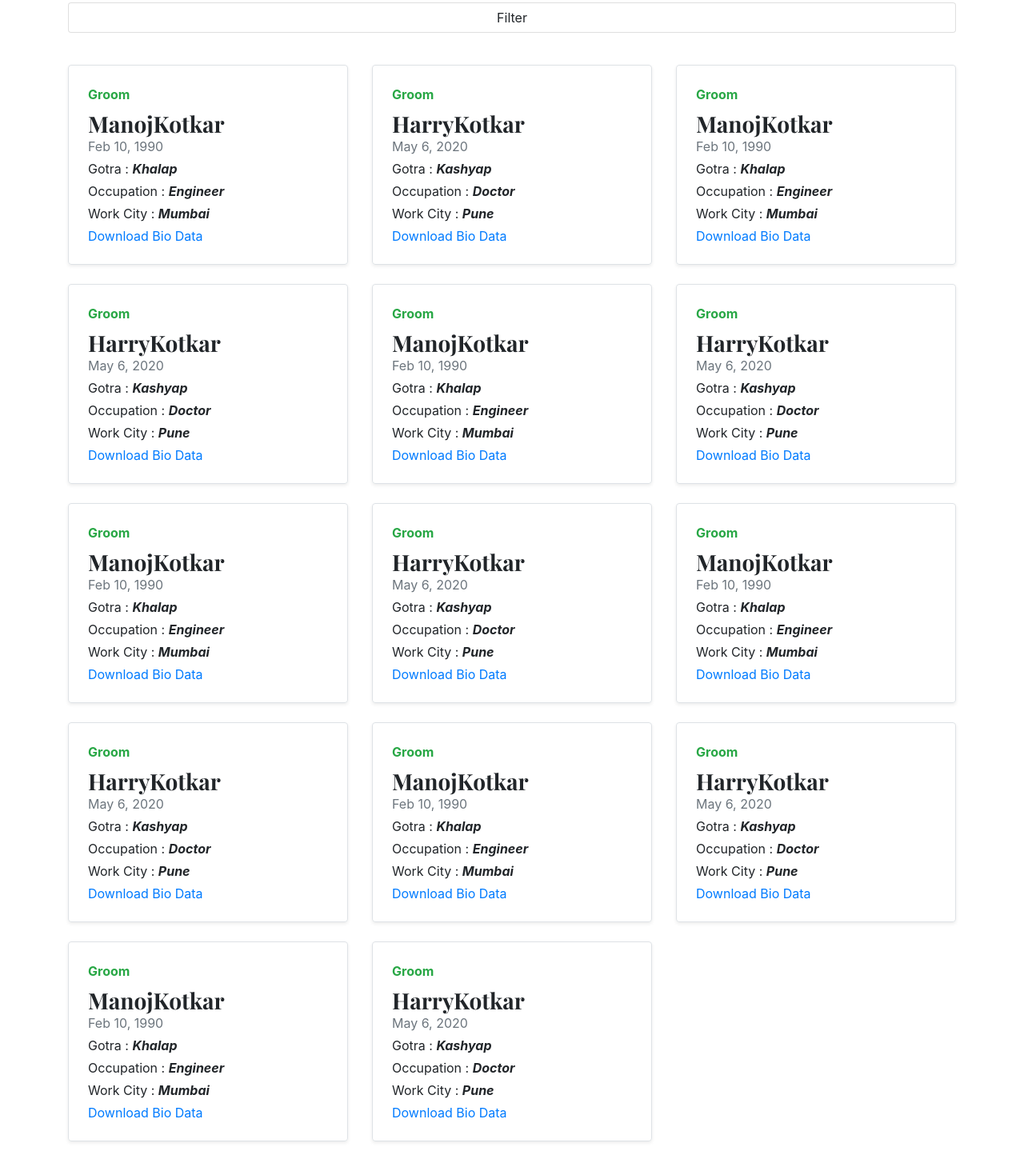
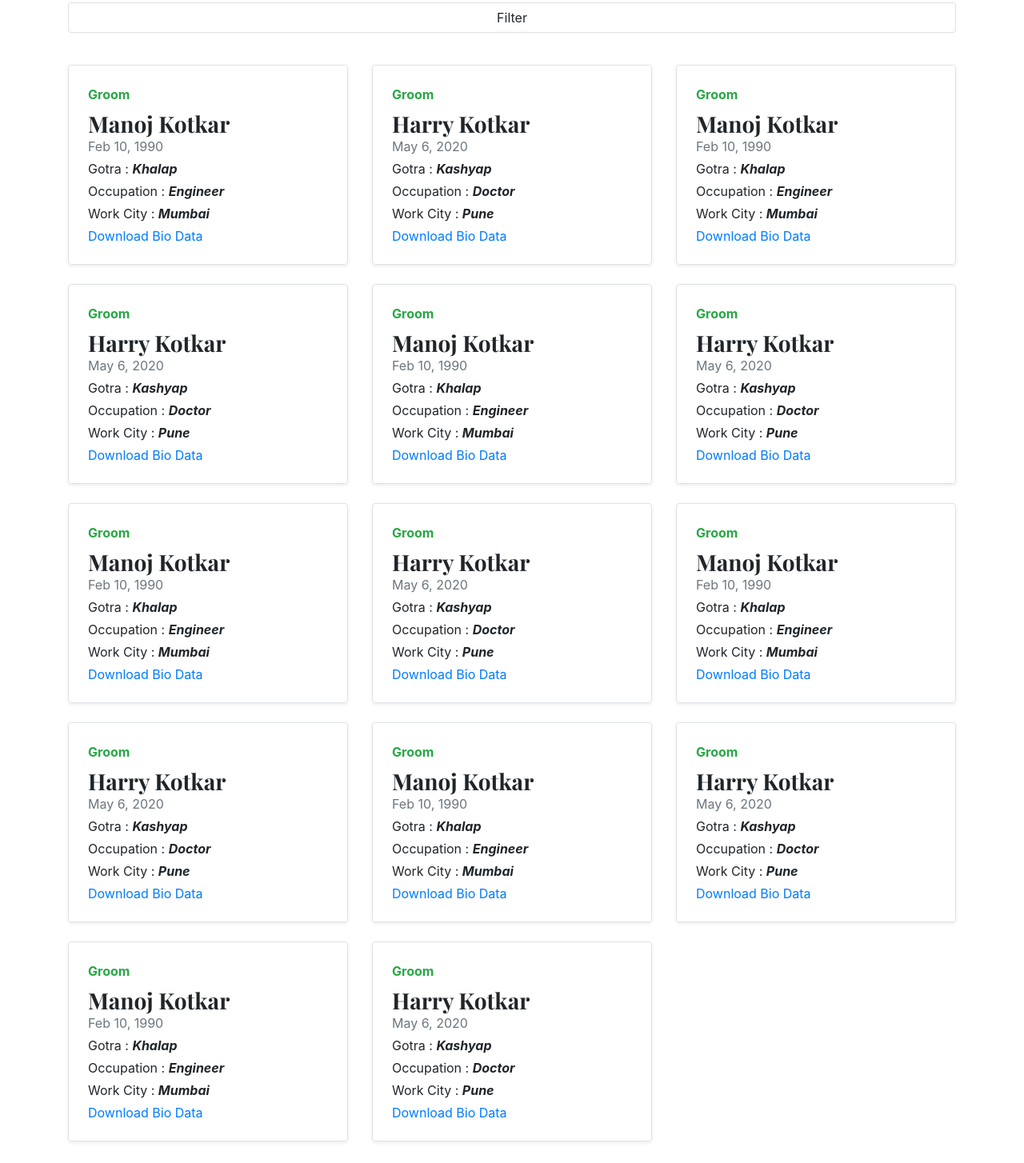
Before and after one commit to kotkar321/matrimony, a plain HTML site: page grooms.html in a window 1280 px wide. Shown: the part 382-1836 px from the top of the page at 80% size. Drawn offline with nearby package versions, Linux system fonts and the light colour scheme.

Commit message:
Update grooms.html

```diff
--- a/grooms.html
+++ b/grooms.html
@@ -36,20 +36,20 @@
 
 			<!-- Grooms Data -->
 			<div class="row mb-2" >
-				<div class='col-md-4 Mumbai Khalap Engineer all'><div class='row no-gutters border rounded overflow-hidden flex-md-row mb-4 shadow-sm h-md-250 position-relative'><div class='col p-4 d-flex flex-column position-static'><strong class='d-inline-block mb-2 text-success'>Groom</strong><h3 class='mb-0'>ManojKotkar</h3><div class='mb-1 text-muted'>Feb 10, 1990</div><div class='mb-1'>Gotra : <b><i>Khalap</i></b> </div><div class='mb-1'>Occupation : <b><i>Engineer</i></b></div><div class='mb-1'>Work City : <b><i>Mumbai </i></b></div><a href='{{URL}}' class='stretched-link'>Download Bio Data</a></div></div></div>
-				<div class='col-md-4 Pune Kashyap Doctor all'><div class='row no-gutters border rounded overflow-hidden flex-md-row mb-4 shadow-sm h-md-250 position-relative'><div class='col p-4 d-flex flex-column position-static'><strong class='d-inline-block mb-2 text-success'>Groom</strong><h3 class='mb-0'>HarryKotkar</h3><div class='mb-1 text-muted'>May 6, 2020</div><div class='mb-1'>Gotra : <b><i>Kashyap</i></b> </div><div class='mb-1'>Occupation : <b><i>Doctor</i></b></div><div class='mb-1'>Work City : <b><i>Pune </i></b></div><a href='{{URL}}' class='stretched-link'>Download Bio Data</a></div></div></div>
-				<div class='col-md-4 Mumbai Khalap Engineer all'><div class='row no-gutters border rounded overflow-hidden flex-md-row mb-4 shadow-sm h-md-250 position-relative'><div class='col p-4 d-flex flex-column position-static'><strong class='d-inline-block mb-2 text-success'>Groom</strong><h3 class='mb-0'>ManojKotkar</h3><div class='mb-1 text-muted'>Feb 10, 1990</div><div class='mb-1'>Gotra : <b><i>Khalap</i></b> </div><div class='mb-1'>Occupation : <b><i>Engineer</i></b></div><div class='mb-1'>Work City : <b><i>Mumbai </i></b></div><a href='{{URL}}' class='stretched-link'>Download Bio Data</a></div></div></div>
-				<div class='col-md-4 Pune Kashyap Doctor all'><div class='row no-gutters border rounded overflow-hidden flex-md-row mb-4 shadow-sm h-md-250 position-relative'><div class='col p-4 d-flex flex-column position-static'><strong class='d-inline-block mb-2 text-success'>Groom</strong><h3 class='mb-0'>HarryKotkar</h3><div class='mb-1 text-muted'>May 6, 2020</div><div class='mb-1'>Gotra : <b><i>Kashyap</i></b> </div><div class='mb-1'>Occupation : <b><i>Doctor</i></b></div><div class='mb-1'>Work City : <b><i>Pune </i></b></div><a href='{{URL}}' class='stretched-link'>Download Bio Data</a></div></div></div>
-				<div class='col-md-4 Mumbai Khalap Engineer all'><div class='row no-gutters border rounded overflow-hidden flex-md-row mb-4 shadow-sm h-md-250 position-relative'><div class='col p-4 d-flex flex-column position-static'><strong class='d-inline-block mb-2 text-success'>Groom</strong><h3 class='mb-0'>ManojKotkar</h3><div class='mb-1 text-muted'>Feb 10, 1990</div><div class='mb-1'>Gotra : <b><i>Khalap</i></b> </div><div class='mb-1'>Occupation : <b><i>Engineer</i></b></div><div class='mb-1'>Work City : <b><i>Mumbai </i></b></div><a href='{{URL}}' class='stretched-link'>Download Bio Data</a></div></div></div>
-				<div class='col-md-4 Pune Kashyap Doctor all'><div class='row no-gutters border rounded overflow-hidden flex-md-row mb-4 shadow-sm h-md-250 position-relative'><div class='col p-4 d-flex flex-column position-static'><strong class='d-inline-block mb-2 text-success'>Groom</strong><h3 class='mb-0'>HarryKotkar</h3><div class='mb-1 text-muted'>May 6, 2020</div><div class='mb-1'>Gotra : <b><i>Kashyap</i></b> </div><div class='mb-1'>Occupation : <b><i>Doctor</i></b></div><div class='mb-1'>Work City : <b><i>Pune </i></b></div><a href='{{URL}}' class='stretched-link'>Download Bio Data</a></div></div></div>
-				<div class='col-md-4 Mumbai Khalap Engineer all'><div class='row no-gutters border rounded overflow-hidden flex-md-row mb-4 shadow-sm h-md-250 position-relative'><div class='col p-4 d-flex flex-column position-static'><strong class='d-inline-block mb-2 text-success'>Groom</strong><h3 class='mb-0'>ManojKotkar</h3><div class='mb-1 text-muted'>Feb 10, 1990</div><div class='mb-1'>Gotra : <b><i>Khalap</i></b> </div><div class='mb-1'>Occupation : <b><i>Engineer</i></b></div><div class='mb-1'>Work City : <b><i>Mumbai </i></b></div><a href='{{URL}}' class='stretched-link'>Download Bio Data</a></div></div></div>
-				<div class='col-md-4 Pune Kashyap Doctor all'><div class='row no-gutters border rounded overflow-hidden flex-md-row mb-4 shadow-sm h-md-250 position-relative'><div class='col p-4 d-flex flex-column position-static'><strong class='d-inline-block mb-2 text-success'>Groom</strong><h3 class='mb-0'>HarryKotkar</h3><div class='mb-1 text-muted'>May 6, 2020</div><div class='mb-1'>Gotra : <b><i>Kashyap</i></b> </div><div class='mb-1'>Occupation : <b><i>Doctor</i></b></div><div class='mb-1'>Work City : <b><i>Pune </i></b></div><a href='{{URL}}' class='stretched-link'>Download Bio Data</a></div></div></div>
-				<div class='col-md-4 Mumbai Khalap Engineer all'><div class='row no-gutters border rounded overflow-hidden flex-md-row mb-4 shadow-sm h-md-250 position-relative'><div class='col p-4 d-flex flex-column position-static'><strong class='d-inline-block mb-2 text-success'>Groom</strong><h3 class='mb-0'>ManojKotkar</h3><div class='mb-1 text-muted'>Feb 10, 1990</div><div class='mb-1'>Gotra : <b><i>Khalap</i></b> </div><div class='mb-1'>Occupation : <b><i>Engineer</i></b></div><div class='mb-1'>Work City : <b><i>Mumbai </i></b></div><a href='{{URL}}' class='stretched-link'>Download Bio Data</a></div></div></div>
-				<div class='col-md-4 Pune Kashyap Doctor all'><div class='row no-gutters border rounded overflow-hidden flex-md-row mb-4 shadow-sm h-md-250 position-relative'><div class='col p-4 d-flex flex-column position-static'><strong class='d-inline-block mb-2 text-success'>Groom</strong><h3 class='mb-0'>HarryKotkar</h3><div class='mb-1 text-muted'>May 6, 2020</div><div class='mb-1'>Gotra : <b><i>Kashyap</i></b> </div><div class='mb-1'>Occupation : <b><i>Doctor</i></b></div><div class='mb-1'>Work City : <b><i>Pune </i></b></div><a href='{{URL}}' class='stretched-link'>Download Bio Data</a></div></div></div>
-				<div class='col-md-4 Mumbai Khalap Engineer all'><div class='row no-gutters border rounded overflow-hidden flex-md-row mb-4 shadow-sm h-md-250 position-relative'><div class='col p-4 d-flex flex-column position-static'><strong class='d-inline-block mb-2 text-success'>Groom</strong><h3 class='mb-0'>ManojKotkar</h3><div class='mb-1 text-muted'>Feb 10, 1990</div><div class='mb-1'>Gotra : <b><i>Khalap</i></b> </div><div class='mb-1'>Occupation : <b><i>Engineer</i></b></div><div class='mb-1'>Work City : <b><i>Mumbai </i></b></div><a href='{{URL}}' class='stretched-link'>Download Bio Data</a></div></div></div>
-				<div class='col-md-4 Pune Kashyap Doctor all'><div class='row no-gutters border rounded overflow-hidden flex-md-row mb-4 shadow-sm h-md-250 position-relative'><div class='col p-4 d-flex flex-column position-static'><strong class='d-inline-block mb-2 text-success'>Groom</strong><h3 class='mb-0'>HarryKotkar</h3><div class='mb-1 text-muted'>May 6, 2020</div><div class='mb-1'>Gotra : <b><i>Kashyap</i></b> </div><div class='mb-1'>Occupation : <b><i>Doctor</i></b></div><div class='mb-1'>Work City : <b><i>Pune </i></b></div><a href='{{URL}}' class='stretched-link'>Download Bio Data</a></div></div></div>
-				<div class='col-md-4 Mumbai Khalap Engineer all'><div class='row no-gutters border rounded overflow-hidden flex-md-row mb-4 shadow-sm h-md-250 position-relative'><div class='col p-4 d-flex flex-column position-static'><strong class='d-inline-block mb-2 text-success'>Groom</strong><h3 class='mb-0'>ManojKotkar</h3><div class='mb-1 text-muted'>Feb 10, 1990</div><div class='mb-1'>Gotra : <b><i>Khalap</i></b> </div><div class='mb-1'>Occupation : <b><i>Engineer</i></b></div><div class='mb-1'>Work City : <b><i>Mumbai </i></b></div><a href='{{URL}}' class='stretched-link'>Download Bio Data</a></div></div></div>
-				<div class='col-md-4 Pune Kashyap Doctor all'><div class='row no-gutters border rounded overflow-hidden flex-md-row mb-4 shadow-sm h-md-250 position-relative'><div class='col p-4 d-flex flex-column position-static'><strong class='d-inline-block mb-2 text-success'>Groom</strong><h3 class='mb-0'>HarryKotkar</h3><div class='mb-1 text-muted'>May 6, 2020</div><div class='mb-1'>Gotra : <b><i>Kashyap</i></b> </div><div class='mb-1'>Occupation : <b><i>Doctor</i></b></div><div class='mb-1'>Work City : <b><i>Pune </i></b></div><a href='{{URL}}' class='stretched-link'>Download Bio Data</a></div></div></div>
+				<div class='col-md-4 Mumbai Khalap Engineer all'><div class='row no-gutters border rounded overflow-hidden flex-md-row mb-4 shadow-sm h-md-250 position-relative'><div class='col p-4 d-flex flex-column position-static'><strong class='d-inline-block mb-2 text-success'>Groom</strong><h3 class='mb-0'>Manoj Kotkar</h3><div class='mb-1 text-muted'>Feb 10, 1990</div><div class='mb-1'>Gotra : <b><i>Khalap</i></b> </div><div class='mb-1'>Occupation : <b><i>Engineer</i></b></div><div class='mb-1'>Work City : <b><i>Mumbai </i></b></div><a href='#' class='stretched-link'>Download Bio Data</a></div></div></div>
+				<div class='col-md-4 Pune Kashyap Doctor all'><div class='row no-gutters border rounded overflow-hidden flex-md-row mb-4 shadow-sm h-md-250 position-relative'><div class='col p-4 d-flex flex-column position-static'><strong class='d-inline-block mb-2 text-success'>Groom</strong><h3 class='mb-0'>Harry Kotkar</h3><div class='mb-1 text-muted'>May 6, 2020</div><div class='mb-1'>Gotra : <b><i>Kashyap</i></b> </div><div class='mb-1'>Occupation : <b><i>Doctor</i></b></div><div class='mb-1'>Work City : <b><i>Pune </i></b></div><a href='#' class='stretched-link'>Download Bio Data</a></div></div></div>
+				<div class='col-md-4 Mumbai Khalap Engineer all'><div class='row no-gutters border rounded overflow-hidden flex-md-row mb-4 shadow-sm h-md-250 position-relative'><div class='col p-4 d-flex flex-column position-static'><strong class='d-inline-block mb-2 text-success'>Groom</strong><h3 class='mb-0'>Manoj Kotkar</h3><div class='mb-1 text-muted'>Feb 10, 1990</div><div class='mb-1'>Gotra : <b><i>Khalap</i></b> </div><div class='mb-1'>Occupation : <b><i>Engineer</i></b></div><div class='mb-1'>Work City : <b><i>Mumbai </i></b></div><a href='#' class='stretched-link'>Download Bio Data</a></div></div></div>
+				<div class='col-md-4 Pune Kashyap Doctor all'><div class='row no-gutters border rounded overflow-hidden flex-md-row mb-4 shadow-sm h-md-250 position-relative'><div class='col p-4 d-flex flex-column position-static'><strong class='d-inline-block mb-2 text-success'>Groom</strong><h3 class='mb-0'>Harry Kotkar</h3><div class='mb-1 text-muted'>May 6, 2020</div><div class='mb-1'>Gotra : <b><i>Kashyap</i></b> </div><div class='mb-1'>Occupation : <b><i>Doctor</i></b></div><div class='mb-1'>Work City : <b><i>Pune </i></b></div><a href='#' class='stretched-link'>Download Bio Data</a></div></div></div>
+				<div class='col-md-4 Mumbai Khalap Engineer all'><div class='row no-gutters border rounded overflow-hidden flex-md-row mb-4 shadow-sm h-md-250 position-relative'><div class='col p-4 d-flex flex-column position-static'><strong class='d-inline-block mb-2 text-success'>Groom</strong><h3 class='mb-0'>Manoj Kotkar</h3><div class='mb-1 text-muted'>Feb 10, 1990</div><div class='mb-1'>Gotra : <b><i>Khalap</i></b> </div><div class='mb-1'>Occupation : <b><i>Engineer</i></b></div><div class='mb-1'>Work City : <b><i>Mumbai </i></b></div><a href='#' class='stretched-link'>Download Bio Data</a></div></div></div>
+				<div class='col-md-4 Pune Kashyap Doctor all'><div class='row no-gutters border rounded overflow-hidden flex-md-row mb-4 shadow-sm h-md-250 position-relative'><div class='col p-4 d-flex flex-column position-static'><strong class='d-inline-block mb-2 text-success'>Groom</strong><h3 class='mb-0'>Harry Kotkar</h3><div class='mb-1 text-muted'>May 6, 2020</div><div class='mb-1'>Gotra : <b><i>Kashyap</i></b> </div><div class='mb-1'>Occupation : <b><i>Doctor</i></b></div><div class='mb-1'>Work City : <b><i>Pune </i></b></div><a href='#' class='stretched-link'>Download Bio Data</a></div></div></div>
+				<div class='col-md-4 Mumbai Khalap Engineer all'><div class='row no-gutters border rounded overflow-hidden flex-md-row mb-4 shadow-sm h-md-250 position-relative'><div class='col p-4 d-flex flex-column position-static'><strong class='d-inline-block mb-2 text-success'>Groom</strong><h3 class='mb-0'>Manoj Kotkar</h3><div class='mb-1 text-muted'>Feb 10, 1990</div><div class='mb-1'>Gotra : <b><i>Khalap</i></b> </div><div class='mb-1'>Occupation : <b><i>Engineer</i></b></div><div class='mb-1'>Work City : <b><i>Mumbai </i></b></div><a href='#' class='stretched-link'>Download Bio Data</a></div></div></div>
+				<div class='col-md-4 Pune Kashyap Doctor all'><div class='row no-gutters border rounded overflow-hidden flex-md-row mb-4 shadow-sm h-md-250 position-relative'><div class='col p-4 d-flex flex-column position-static'><strong class='d-inline-block mb-2 text-success'>Groom</strong><h3 class='mb-0'>Harry Kotkar</h3><div class='mb-1 text-muted'>May 6, 2020</div><div class='mb-1'>Gotra : <b><i>Kashyap</i></b> </div><div class='mb-1'>Occupation : <b><i>Doctor</i></b></div><div class='mb-1'>Work City : <b><i>Pune </i></b></div><a href='#' class='stretched-link'>Download Bio Data</a></div></div></div>
+				<div class='col-md-4 Mumbai Khalap Engineer all'><div class='row no-gutters border rounded overflow-hidden flex-md-row mb-4 shadow-sm h-md-250 position-relative'><div class='col p-4 d-flex flex-column position-static'><strong class='d-inline-block mb-2 text-success'>Groom</strong><h3 class='mb-0'>Manoj Kotkar</h3><div class='mb-1 text-muted'>Feb 10, 1990</div><div class='mb-1'>Gotra : <b><i>Khalap</i></b> </div><div class='mb-1'>Occupation : <b><i>Engineer</i></b></div><div class='mb-1'>Work City : <b><i>Mumbai </i></b></div><a href='#' class='stretched-link'>Download Bio Data</a></div></div></div>
+				<div class='col-md-4 Pune Kashyap Doctor all'><div class='row no-gutters border rounded overflow-hidden flex-md-row mb-4 shadow-sm h-md-250 position-relative'><div class='col p-4 d-flex flex-column position-static'><strong class='d-inline-block mb-2 text-success'>Groom</strong><h3 class='mb-0'>Harry Kotkar</h3><div class='mb-1 text-muted'>May 6, 2020</div><div class='mb-1'>Gotra : <b><i>Kashyap</i></b> </div><div class='mb-1'>Occupation : <b><i>Doctor</i></b></div><div class='mb-1'>Work City : <b><i>Pune </i></b></div><a href='#' class='stretched-link'>Download Bio Data</a></div></div></div>
+				<div class='col-md-4 Mumbai Khalap Engineer all'><div class='row no-gutters border rounded overflow-hidden flex-md-row mb-4 shadow-sm h-md-250 position-relative'><div class='col p-4 d-flex flex-column position-static'><strong class='d-inline-block mb-2 text-success'>Groom</strong><h3 class='mb-0'>Manoj Kotkar</h3><div class='mb-1 text-muted'>Feb 10, 1990</div><div class='mb-1'>Gotra : <b><i>Khalap</i></b> </div><div class='mb-1'>Occupation : <b><i>Engineer</i></b></div><div class='mb-1'>Work City : <b><i>Mumbai </i></b></div><a href='#' class='stretched-link'>Download Bio Data</a></div></div></div>
+				<div class='col-md-4 Pune Kashyap Doctor all'><div class='row no-gutters border rounded overflow-hidden flex-md-row mb-4 shadow-sm h-md-250 position-relative'><div class='col p-4 d-flex flex-column position-static'><strong class='d-inline-block mb-2 text-success'>Groom</strong><h3 class='mb-0'>Harry Kotkar</h3><div class='mb-1 text-muted'>May 6, 2020</div><div class='mb-1'>Gotra : <b><i>Kashyap</i></b> </div><div class='mb-1'>Occupation : <b><i>Doctor</i></b></div><div class='mb-1'>Work City : <b><i>Pune </i></b></div><a href='#' class='stretched-link'>Download Bio Data</a></div></div></div>
+				<div class='col-md-4 Mumbai Khalap Engineer all'><div class='row no-gutters border rounded overflow-hidden flex-md-row mb-4 shadow-sm h-md-250 position-relative'><div class='col p-4 d-flex flex-column position-static'><strong class='d-inline-block mb-2 text-success'>Groom</strong><h3 class='mb-0'>Manoj Kotkar</h3><div class='mb-1 text-muted'>Feb 10, 1990</div><div class='mb-1'>Gotra : <b><i>Khalap</i></b> </div><div class='mb-1'>Occupation : <b><i>Engineer</i></b></div><div class='mb-1'>Work City : <b><i>Mumbai </i></b></div><a href='#' class='stretched-link'>Download Bio Data</a></div></div></div>
+				<div class='col-md-4 Pune Kashyap Doctor all'><div class='row no-gutters border rounded overflow-hidden flex-md-row mb-4 shadow-sm h-md-250 position-relative'><div class='col p-4 d-flex flex-column position-static'><strong class='d-inline-block mb-2 text-success'>Groom</strong><h3 class='mb-0'>Harry Kotkar</h3><div class='mb-1 text-muted'>May 6, 2020</div><div class='mb-1'>Gotra : <b><i>Kashyap</i></b> </div><div class='mb-1'>Occupation : <b><i>Doctor</i></b></div><div class='mb-1'>Work City : <b><i>Pune </i></b></div><a href='#' class='stretched-link'>Download Bio Data</a></div></div></div>
 			</div>
 		</div>
 
```
